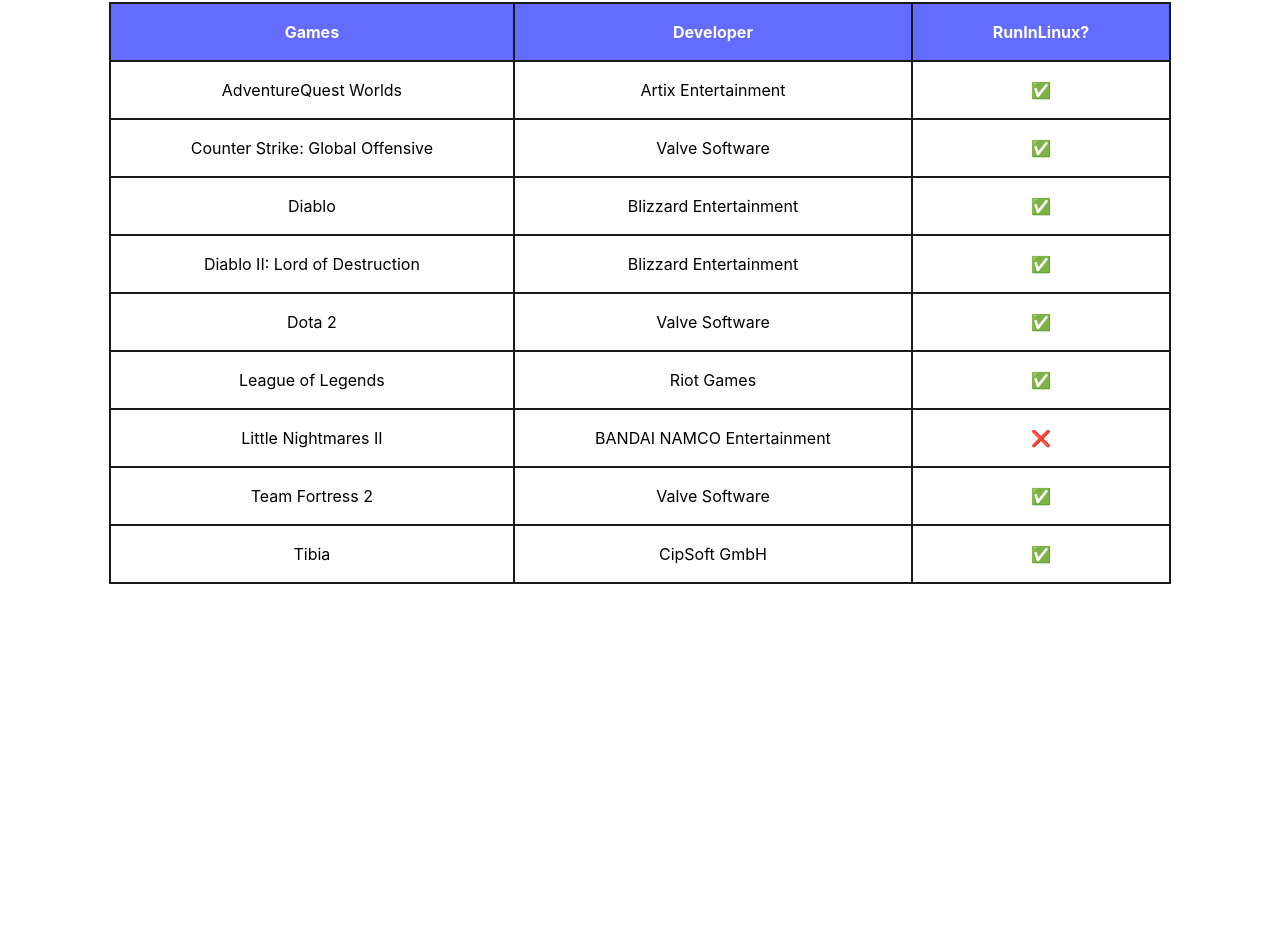
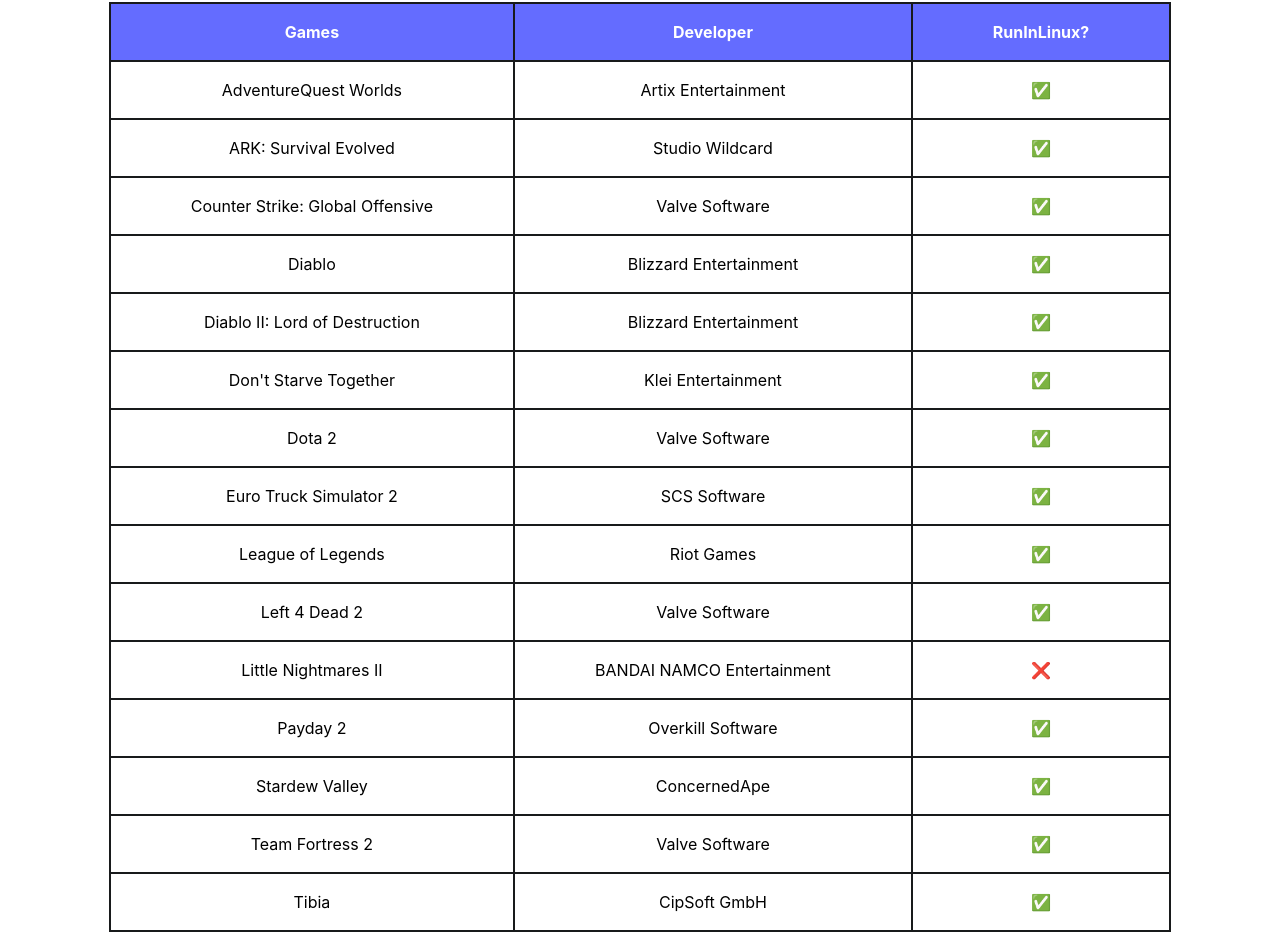
Before and after one commit to Yagasaki7K/website-runinlinux, a React (Vite) app: page / in a window 1280 px wide. Shown: the part 299-1251 px from the top of the page. Before the commit the page ends 915 px from the top, so only its background shows below. Built offline with nearby package versions, Linux system fonts and the light colour scheme.

Commit message:
added games

```diff
--- a/src/App.tsx
+++ b/src/App.tsx
@@ -32,6 +32,11 @@
             <td>✅</td>
           </tr>
           <tr>
+            <td>ARK: Survival Evolved</td>
+            <td>Studio Wildcard</td>
+            <td>✅</td>
+          </tr>
+          <tr>
             <td>Counter Strike: Global Offensive</td>
             <td>Valve Software</td>
             <td>✅</td>
@@ -47,8 +52,18 @@
             <td>✅</td>
           </tr>
           <tr>
+            <td>Don't Starve Together</td>
+            <td>Klei Entertainment</td>
+            <td>✅</td>
+          </tr>
+          <tr>
             <td>Dota 2</td>
             <td>Valve Software</td>
+            <td>✅</td>
+          </tr>
+          <tr>
+            <td>Euro Truck Simulator 2</td>
+            <td>SCS Software</td>
             <td>✅</td>
           </tr>
           <tr>
@@ -57,9 +72,24 @@
             <td>✅</td>
           </tr>
           <tr>
+            <td>Left 4 Dead 2</td>
+            <td>Valve Software</td>
+            <td>✅</td>
+          </tr>
+          <tr>
             <td>Little Nightmares II</td>
             <td>BANDAI NAMCO Entertainment</td>
             <td>❌</td>
+          </tr>
+          <tr>
+            <td>Payday 2</td>
+            <td>Overkill Software</td>
+            <td>✅</td>
+          </tr>
+          <tr>
+            <td>Stardew Valley</td>
+            <td>ConcernedApe</td>
+            <td>✅</td>
           </tr>
           <tr>
             <td>Team Fortress 2</td>
```
